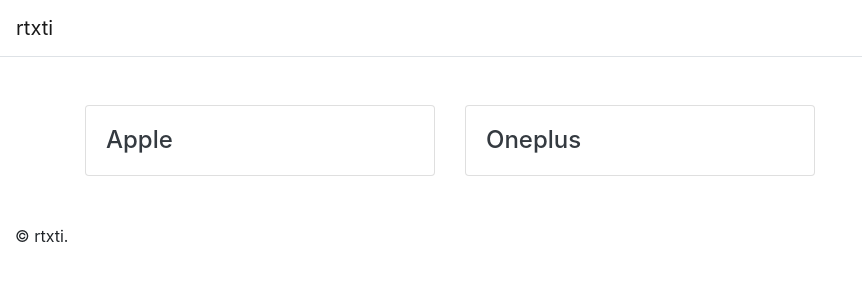
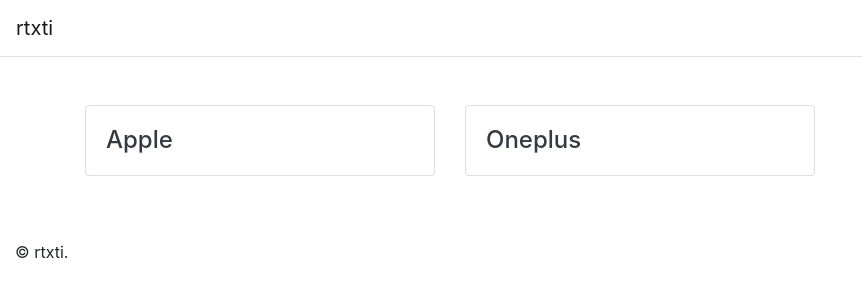
Before and after one commit to rtxti/www, a Jekyll site: the page built from smartphones.html, in a window 1280 px wide. Shown: the top 300 px of the page, without its empty margins (0-862 px from the left). Built offline with Jekyll 4.4.1, drawn with Linux system fonts in a browser that asks for light colours.

Commit message:
Update smartphones.html

```diff
--- a/smartphones.html
+++ b/smartphones.html
@@ -8,7 +8,7 @@ title: Smartphones
   {% assign phone-brand = site.smartphones | sort: "uniq-name" %}
   {% for brand in phone-brand %}
     {% if brand.uniq-name %}
-    <div class="col">
+    <div class="col mb-3">
       <div class="card">
         <div class="card-body">
           <h4 class="card-title mb-0">
```
